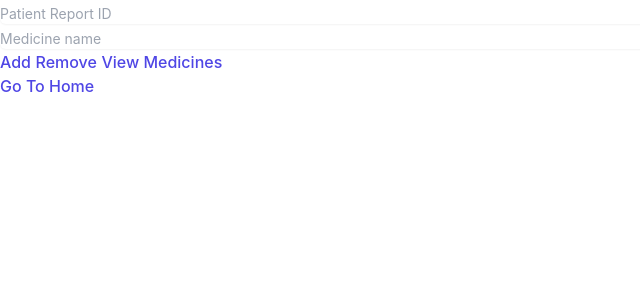
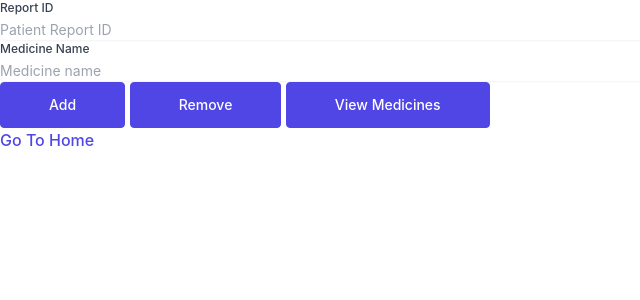
Before and after one commit to 1solomonwakhungu/databasegroup, a Flask app: template templates/doctor_func/doctor-2.html in a window 1280 px wide. Shown: the top 300 px of the page, without its empty margins (0-640 px from the left). Run offline with Flask 3, Linux system fonts and the light colour scheme; the template is opened without the code that fills it, so the values that code supplies are empty; some libraries are stand-ins or nearby versions; some web fonts are replaced.

Commit message:
Update doctor-2.html
Changes to doctor-2 html

```diff
--- a/templates/doctor_func/doctor-2.html
+++ b/templates/doctor_func/doctor-2.html
@@ -5,16 +5,25 @@
 
 <form action = "/doctor/2" method = 'POST'>
     <div>
+        <label for="report_id" class="block text-xs font-medium text-gray-700">
+        Report ID
+        </label>
+
         <input
         type="text"
+        id = "report_id"
         name="report_id"
         placeholder="Patient Report ID"
         class="mt-1 w-full rounded-md border-gray-200 shadow-sm sm:text-sm"
         />
     </div>
     <div>
+        <label for="medicine_name" class="block text-xs font-medium text-gray-700">
+        Medicine Name
+        </label>
         <input
         type = "text"
+        id = "medicine_name"
         name = "medicine_name"
         placeholder = "Medicine name"
         class="mt-1 w-full rounded-md border-gray-200 shadow-sm sm:text-sm"
@@ -24,7 +33,7 @@
         <button name = "submit"
         type = "submit"
         value = "positive"
-        class="relative font-medium text-indigo-600 before:absolute before:-bottom-1 before:h-0.5 before:w-full before:origin-left before:scale-x-0 before:bg-indigo-600 before:transition hover:before:scale-100"
+        class="inline-block rounded border border-indigo-600 bg-indigo-600 px-12 py-3 text-sm font-medium text-white hover:bg-transparent hover:text-indigo-600 focus:outline-none focus:ring active:text-indigo-500"
         >
         Add
         </button>
@@ -33,7 +42,7 @@
         <button name = "submit"
         type = "submit"
         value = "negative"
-        class="relative font-medium text-indigo-600 before:absolute before:-bottom-1 before:h-0.5 before:w-full before:origin-left before:scale-x-0 before:bg-indigo-600 before:transition hover:before:scale-100"
+        class="inline-block rounded border border-indigo-600 bg-indigo-600 px-12 py-3 text-sm font-medium text-white hover:bg-transparent hover:text-indigo-600 focus:outline-none focus:ring active:text-indigo-500"
         >
         Remove
         </button>
@@ -42,7 +51,7 @@
         <button name = "submit"
         type = "submit"
         value = "view"
-        class="relative font-medium text-indigo-600 before:absolute before:-bottom-1 before:h-0.5 before:w-full before:origin-left before:scale-x-0 before:bg-indigo-600 before:transition hover:before:scale-100"
+        class="inline-block rounded border border-indigo-600 bg-indigo-600 px-12 py-3 text-sm font-medium text-white hover:bg-transparent hover:text-indigo-600 focus:outline-none focus:ring active:text-indigo-500"
         >
         View Medicines
         </button>
```
